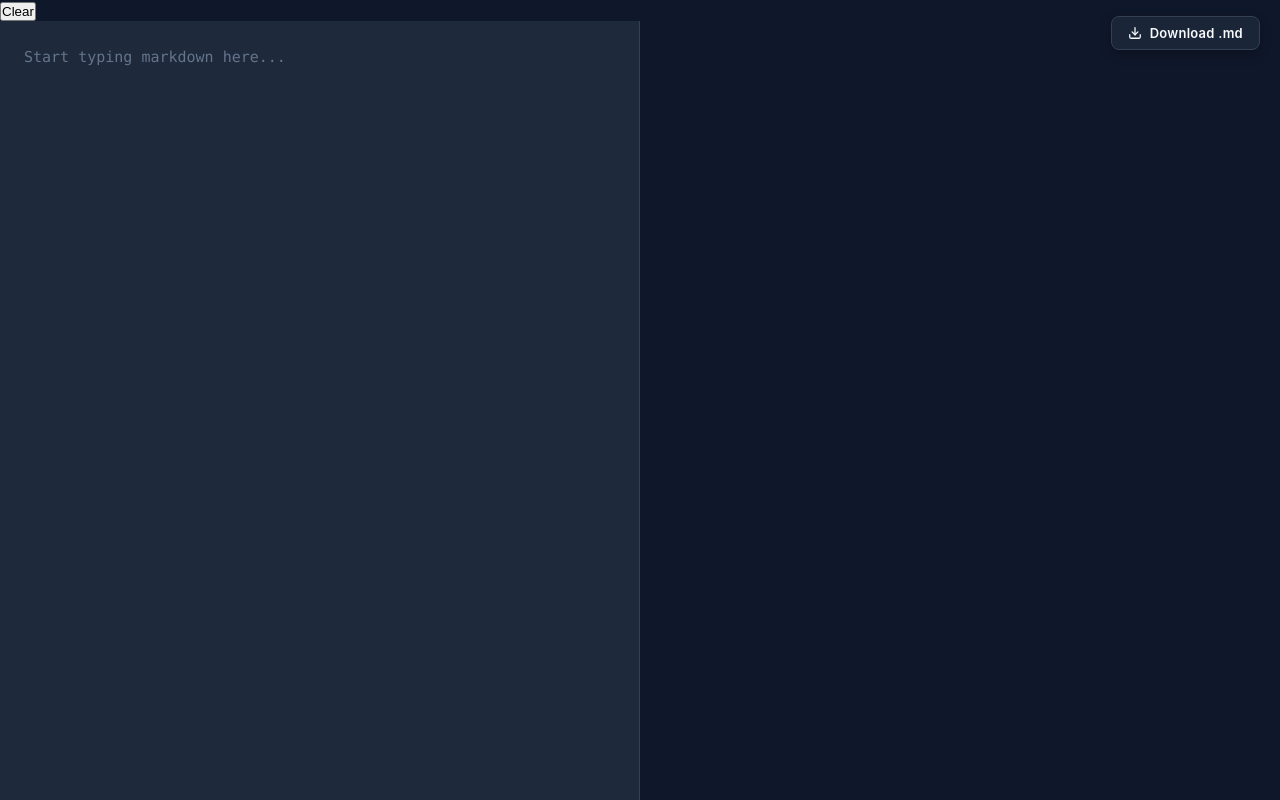
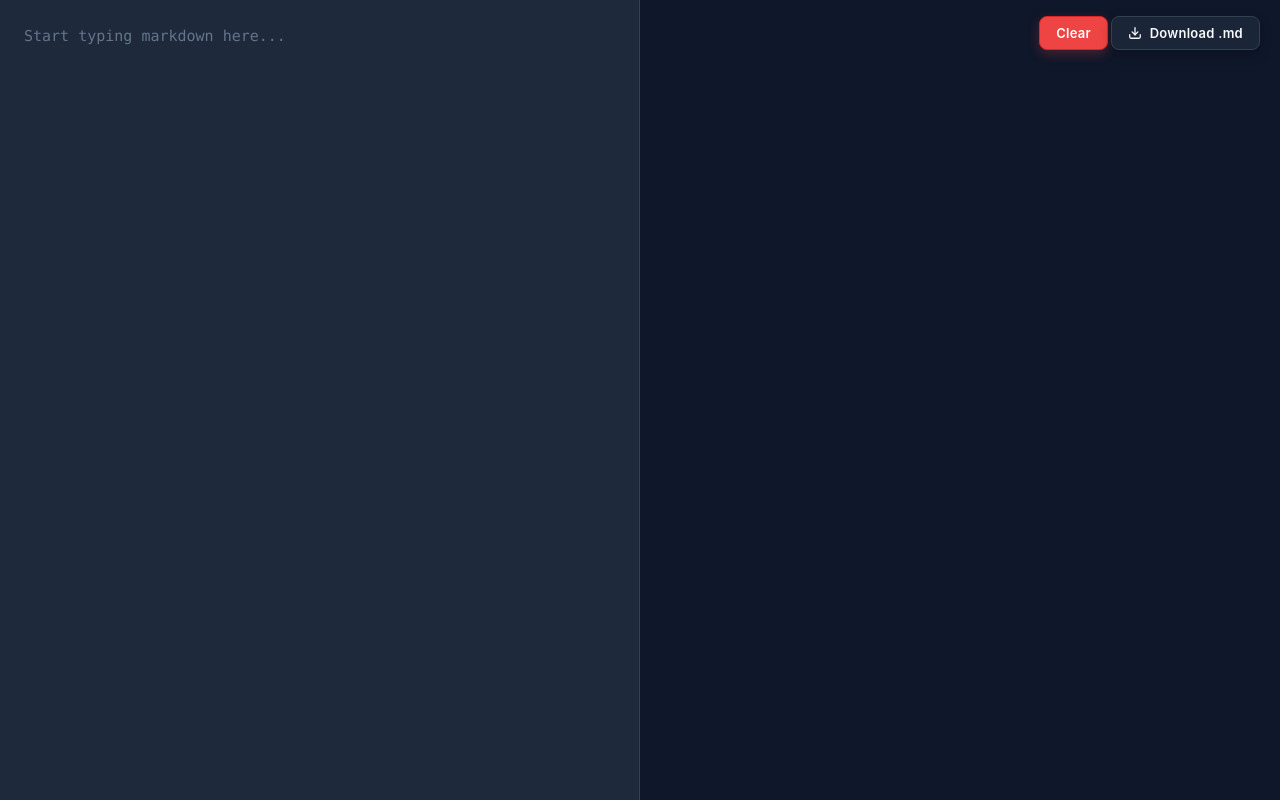
Before and after one commit to abikurian/memo-lite, a website built with Vite: page index.html in a window 1280 px wide. Built offline with nearby package versions, Linux system fonts and the light colour scheme.

Commit message:
ui: style clear button with warning color scheme

```diff
--- a/src/style.css
+++ b/src/style.css
@@ -88,6 +88,47 @@ body {
 
 #download-btn:focus-visible {
   outline: 2px solid var(--accent);
+  outline-offset: 2px;
+}
+
+#clear-btn {
+  position: fixed;
+  top: 16px;
+  right: 172px;
+  z-index: 100;
+  display: inline-flex;
+  align-items: center;
+  justify-content: center;
+  padding: 8px 16px;
+  font-family: var(--font-sans);
+  font-size: 13px;
+  font-weight: 600;
+  letter-spacing: 0.02em;
+  color: #ffffff;
+  background-color: #ef4444;
+  border: 1px solid #dc2626;
+  border-radius: 8px;
+  cursor: pointer;
+  box-shadow: 0 4px 12px rgba(239, 68, 68, 0.25);
+  transition: all 0.2s cubic-bezier(0.4, 0, 0.2, 1);
+  user-select: none;
+}
+
+#clear-btn:hover {
+  background-color: #dc2626;
+  border-color: #b91c1c;
+  box-shadow: 0 6px 16px rgba(239, 68, 68, 0.4);
+  transform: translateY(-1px);
+}
+
+#clear-btn:active {
+  transform: translateY(0);
+  background-color: #b91c1c;
+  box-shadow: 0 2px 8px rgba(239, 68, 68, 0.3);
+}
+
+#clear-btn:focus-visible {
+  outline: 2px solid #f87171;
   outline-offset: 2px;
 }
 
```
